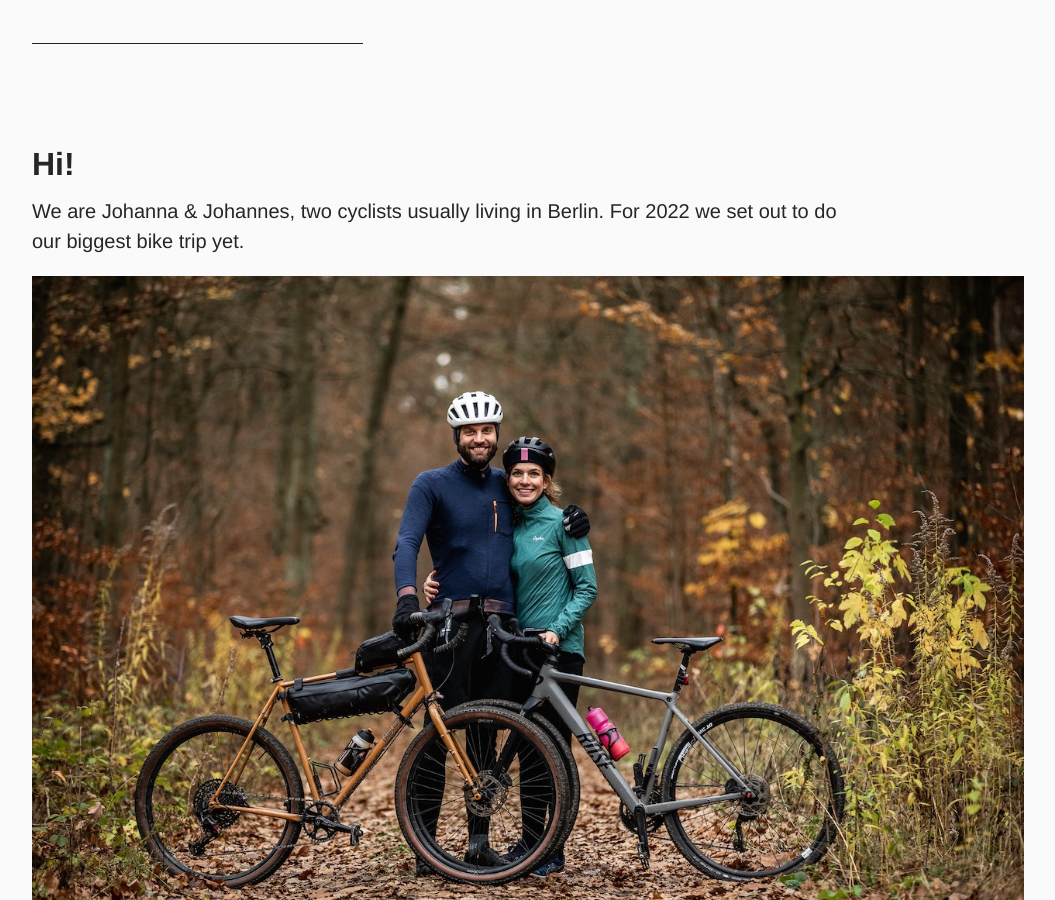
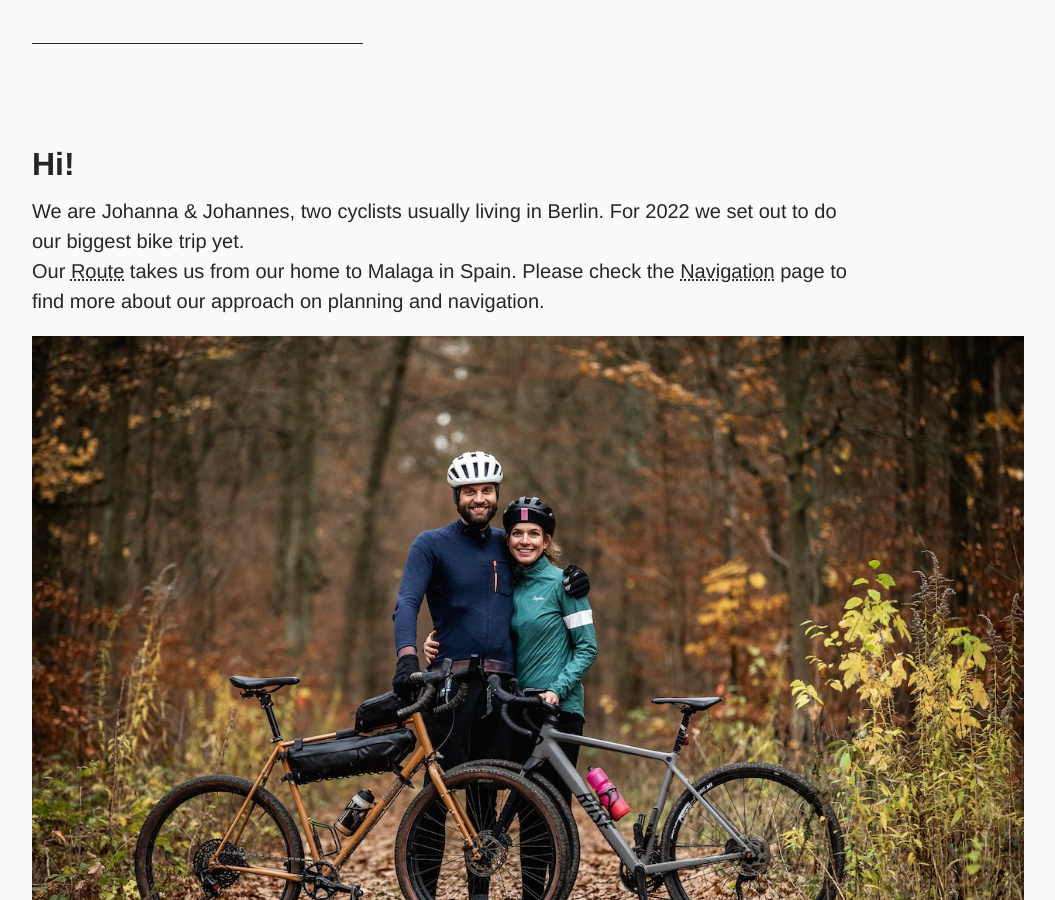
Before and after one commit to nevvkid/bikepacking-jojos.de, a Jekyll site: the page built from about.md, in a window 1280 px wide and 900 px high, scrolled down 311 px. Shown: the whole window, without its empty margins (112-1167 px from the left). Built offline with Jekyll 4.4.1, drawn with Linux system fonts in a browser that asks for light colours.

Commit message:
edit About and Navigation

```diff
--- a/about.md
+++ b/about.md
@@ -7,5 +7,6 @@ layout: page
 
 ## Hi!
 We are Johanna & Johannes, two cyclists usually living in Berlin. For 2022 we set out to do our biggest bike trip yet.
+Our [Route](/navigation/) takes us from our home to Malaga in Spain. Please check the [Navigation](/navigation/) page to find more about our approach on planning and navigation.
 
 ![Orbea-Pachamama-Berlin](/uploads/Orbea-Pachamama-Berlin-RB-Web-49.jpeg)
```
Also changed, not shown: navigation.md (+0 -1 lines).
